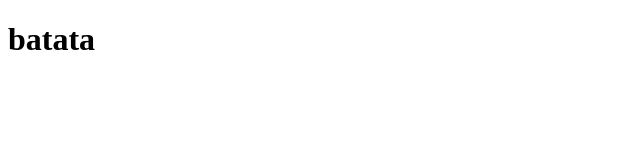
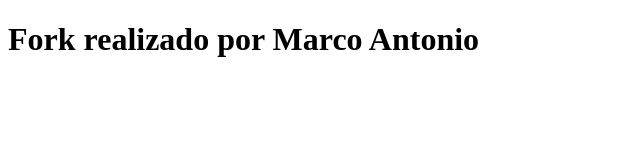
Before and after one commit to calissonn/trabalho-01, a plain HTML site: page index.html in a window 1280 px wide. Shown: the whole page, without its empty margins (0-640 px from the left). Drawn offline with Linux system fonts and the light colour scheme.

Commit message:
Trabalho01-Fork

```diff
--- a/index.html
+++ b/index.html
@@ -4,9 +4,9 @@
     <meta charset="UTF-8">
     <meta http-equiv="X-UA-Compatible" content="IE=edge">
     <meta name="viewport" content="width=device-width, initial-scale=1.0">
-    <title>Document</title>
+    <title>Trabalho</title>
 </head>
 <body>
-    <h1>batata</h1>
+    <h1>Fork realizado por Marco Antonio</h1>
 </body>
 </html>
```
